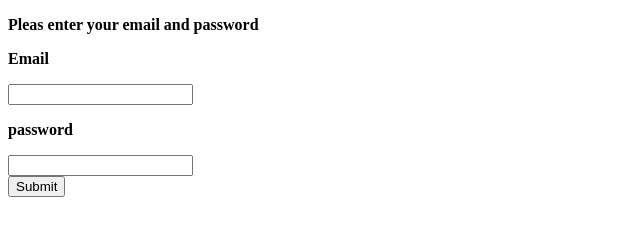
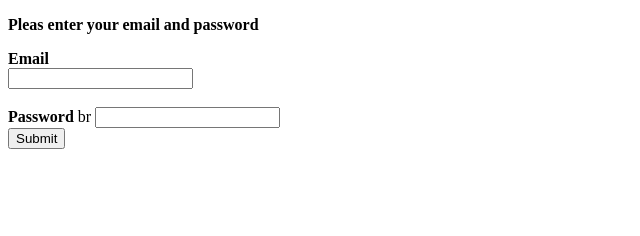
Before and after one commit to jabnidzegiga/davaleba, a plain HTML site: page index.html in a window 1280 px wide. Shown: the whole page, without its empty margins (0-640 px from the left). Drawn offline with Linux system fonts and the light colour scheme.

Commit message:
Update index.html

```diff
--- a/index.html
+++ b/index.html
@@ -6,14 +6,11 @@
   <title>Document</title>
 </head>
 <body>
- <form> <p><b> Pleas enter your email and password</b></p>
-
-  <p><b>Email</b></p>
-
-  <input type="email">
-
-  <p><b>password</b></p>
-
+  <p><b> Pleas enter your email and password</b></p>
+  <form>
+  <label for="Email"><b>Email</b></label> <br>
+  <input type="email"><br> <br>
+  <label for="Password"><b>Password</b></label> br
   <input type="password"> <br>
   <input type="submit">
 </form>
```
